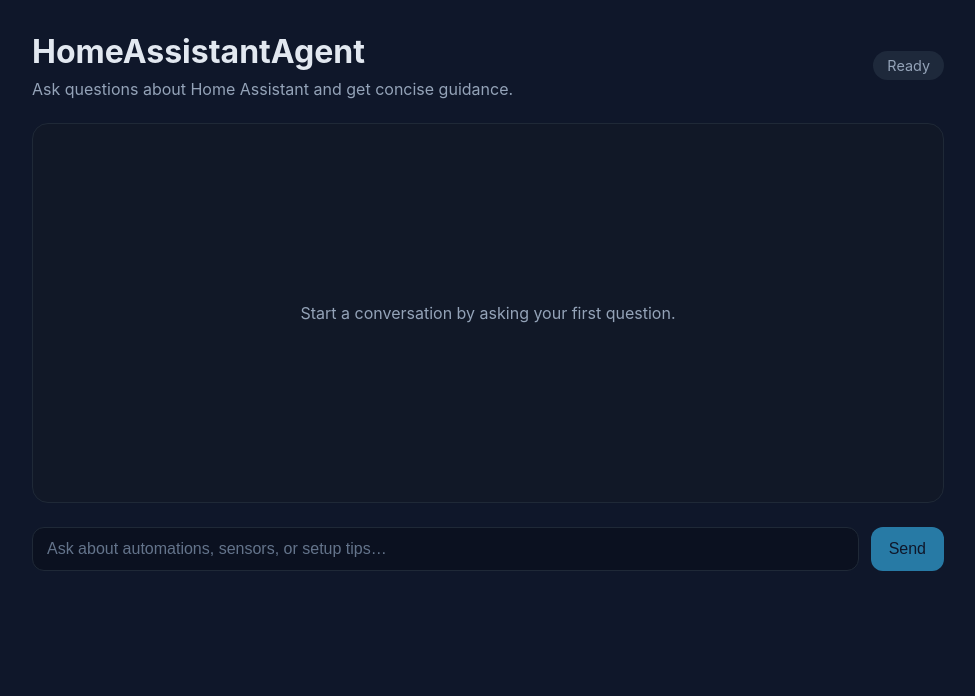
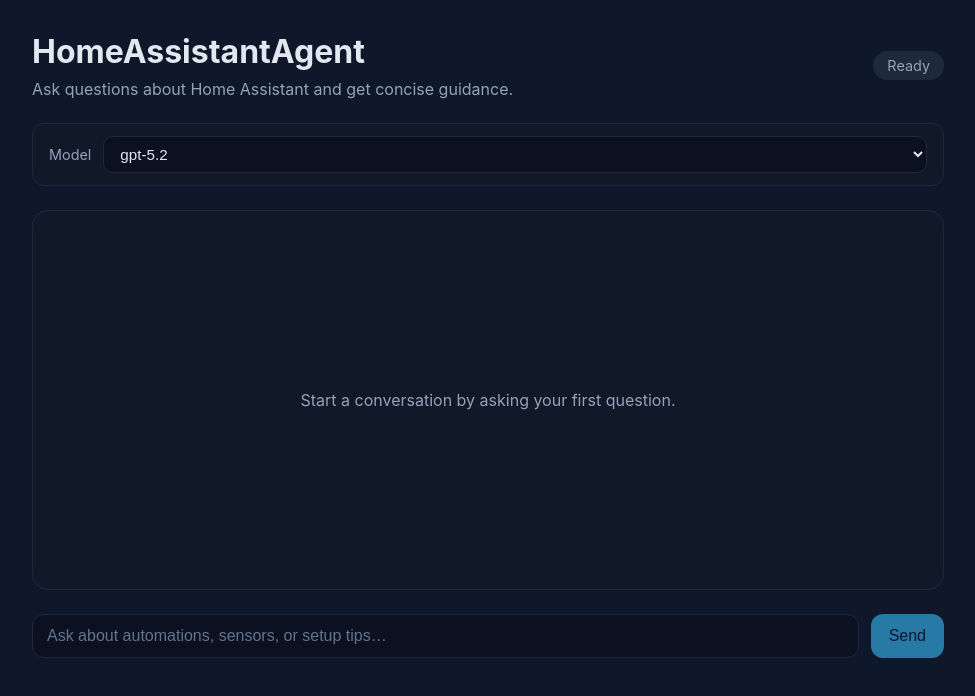
Before and after one commit to DrTree/HomeAssistantAgent, a React (Vite) app in the folder homeassistantagent/web/: page / in a window 1280 px wide. Shown: the top 696 px of the page, without its empty margins (152-1127 px from the left). Built offline with nearby package versions, Linux system fonts and the light colour scheme.

Commit message:
Add model selector to chat UI

```diff
--- a/homeassistantagent/web/src/App.css
+++ b/homeassistantagent/web/src/App.css
@@ -40,6 +40,31 @@
 .status--error {
   background: #f97316;
   color: #0f172a;
+}
+
+.controls {
+  display: flex;
+  align-items: center;
+  gap: 12px;
+  background: #111827;
+  border-radius: 12px;
+  padding: 12px 16px;
+  border: 1px solid #1f2937;
+}
+
+.controls__label {
+  font-size: 0.9rem;
+  color: #94a3b8;
+}
+
+.controls__select {
+  flex: 1;
+  border-radius: 10px;
+  border: 1px solid #1f2937;
+  padding: 8px 12px;
+  font-size: 0.95rem;
+  background: #0b1120;
+  color: #e2e8f0;
 }
 
 .chat {
@@ -214,6 +239,11 @@
     align-items: flex-start;
   }
 
+  .controls {
+    flex-direction: column;
+    align-items: stretch;
+  }
+
   .composer {
     flex-direction: column;
   }
--- a/homeassistantagent/web/src/App.tsx
+++ b/homeassistantagent/web/src/App.tsx
@@ -10,7 +10,19 @@
 import './App.css';
 
 export default function App() {
+  const modelOptions = [
+    'gpt-5.2',
+    'gpt-5.1',
+    'gpt-5',
+    'gpt-5-mini',
+    'gpt-5-nano',
+    'gpt-5.2-chat-latest',
+    'gpt-5.1-chat-latest',
+    'gpt-5-chat-latest',
+    'gpt-5.2-codex',
+  ];
   const [input, setInput] = useState('');
+  const [selectedModel, setSelectedModel] = useState(modelOptions[0]);
   const [uiError, setUiError] = useState<string | null>(null);
   const transport = useMemo(() => new DefaultChatTransport({ api: '/api/chat' }), []);
   const { messages, sendMessage, status, error, addToolOutput } = useChat({
@@ -223,7 +235,14 @@
     }
 
     try {
-      await sendMessage({ text: trimmedInput });
+      await sendMessage(
+        { text: trimmedInput },
+        {
+          body: {
+            model: selectedModel,
+          },
+        },
+      );
       setInput('');
     } catch (sendError) {
       setUiError(
@@ -247,6 +266,24 @@
           {isReady ? 'Ready' : isError ? 'Offline' : 'Thinking…'}
         </span>
       </header>
+
+      <section className="controls">
+        <label className="controls__label" htmlFor="model-select">
+          Model
+        </label>
+        <select
+          id="model-select"
+          className="controls__select"
+          value={selectedModel}
+          onChange={(event) => setSelectedModel(event.target.value)}
+        >
+          {modelOptions.map((option) => (
+            <option key={option} value={option}>
+              {option}
+            </option>
+          ))}
+        </select>
+      </section>
 
       <section className="chat">
         {errorMessage ? (
```
Also changed, not shown: 2 other files (tests, documents, lock files or other folders).
